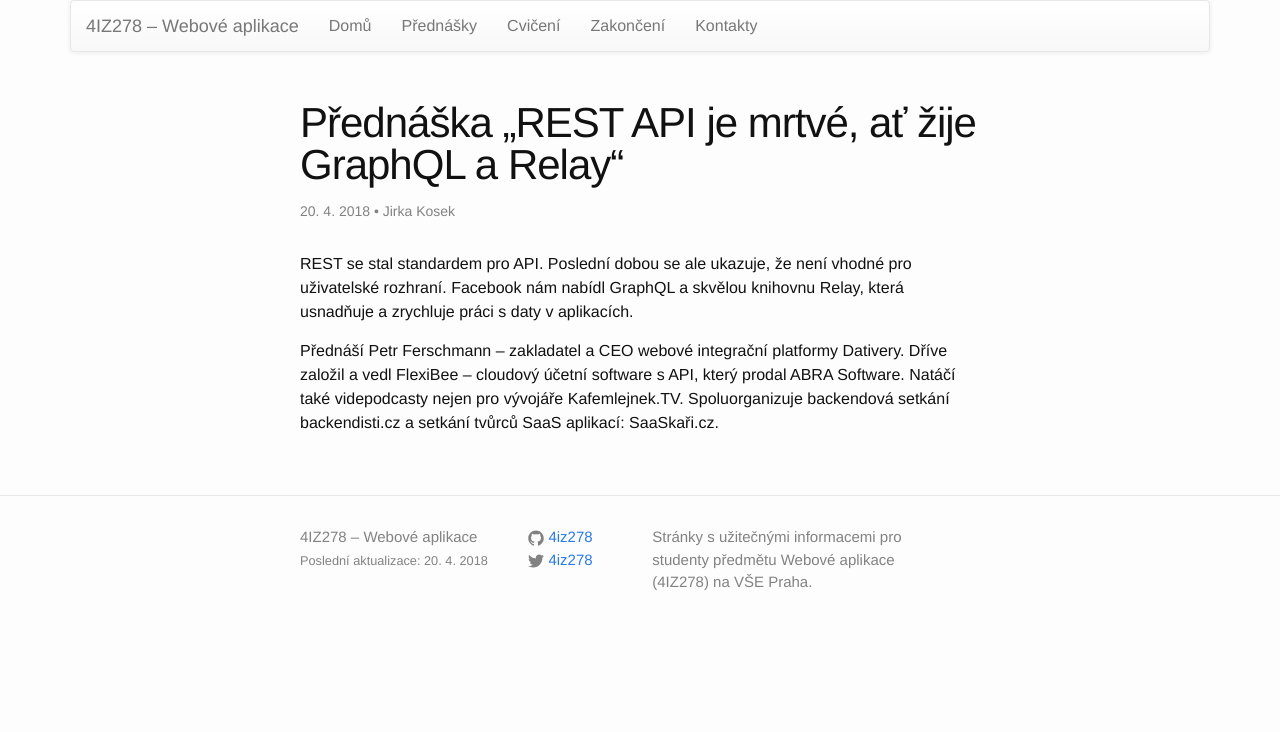
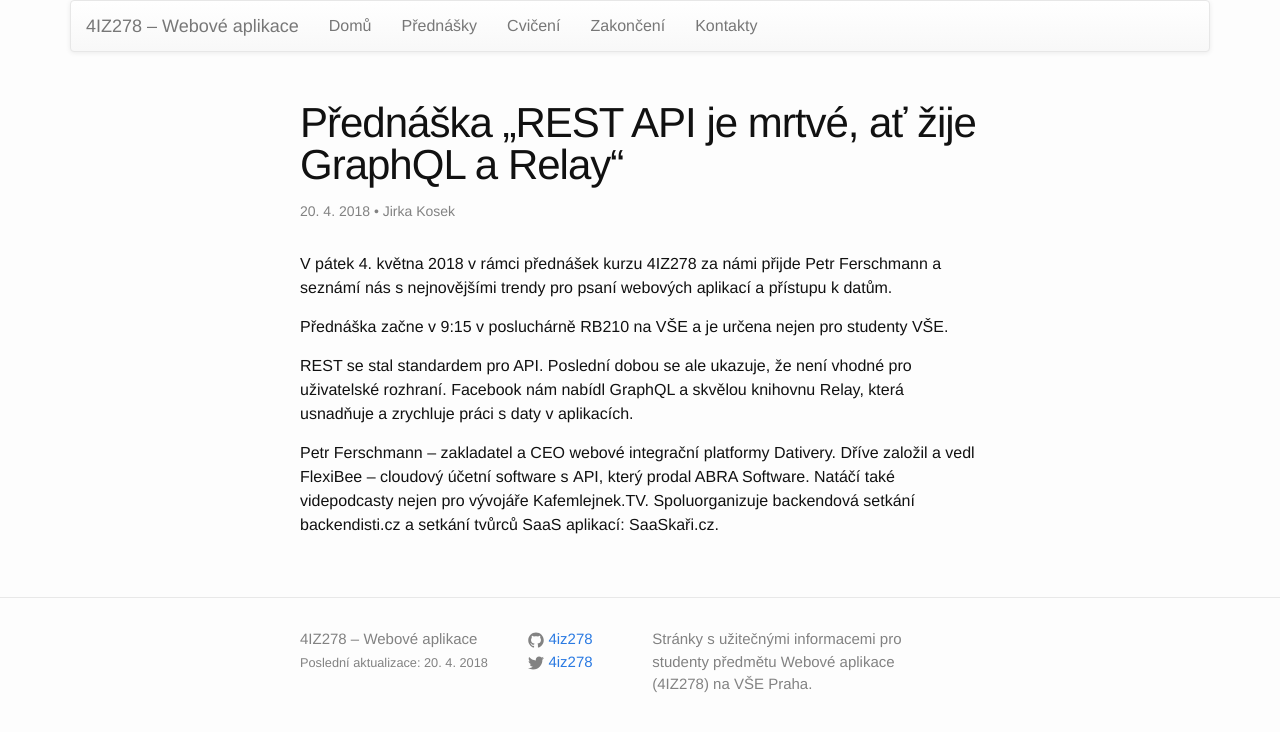
Before and after one commit to 4iz278/4iz278.github.io, a Jekyll site: the page built from _posts/2018-04-20-prednaska-graphql.md, in a window 1280 px wide. Shown: the top 732 px of the page. Built offline with Jekyll 4.4.1, drawn with Linux system fonts in a browser that asks for light colours; nearby versions of some CDN libraries.

Commit message:
Přidán čas a místo

```diff
--- a/_posts/2018-04-20-prednaska-graphql.md
+++ b/_posts/2018-04-20-prednaska-graphql.md
@@ -4,13 +4,19 @@ title: Přednáška „REST API je mrtvé, ať žije GraphQL a Relay“
 author: Jirka Kosek
 ---
 
+V pátek 4. května 2018 v rámci přednášek kurzu 4IZ278 za námi přijde
+Petr Ferschmann a seznámí nás s nejnovějšími trendy pro psaní webových
+aplikací a přístupu k datům.
+
+Přednáška začne v 9:15 v posluchárně RB210 na VŠE a je určena nejen
+pro studenty VŠE.
+
 REST se stal standardem pro API. Poslední dobou se ale ukazuje, že
 není vhodné pro uživatelské rozhraní. Facebook nám nabídl GraphQL a
-skvělou knihovnu Relay, která usnadňuje a zrychluje práci s daty v
-aplikacích.
+skvělou knihovnu Relay, která usnadňuje a zrychluje práci s daty v aplikacích.
 
-Přednáší Petr Ferschmann – zakladatel a CEO webové integrační
-platformy Dativery. Dříve založil a vedl FlexiBee – cloudový účetní
-software s API, který prodal ABRA Software. Natáčí také videpodcasty
-nejen pro vývojáře Kafemlejnek.TV. Spoluorganizuje backendová setkání
+Petr Ferschmann – zakladatel a CEO webové integrační platformy
+Dativery. Dříve založil a vedl FlexiBee – cloudový účetní software
+s API, který prodal ABRA Software. Natáčí také videpodcasty nejen pro
+vývojáře Kafemlejnek.TV. Spoluorganizuje backendová setkání
 backendisti.cz a setkání tvůrců SaaS aplikací: SaaSkaři.cz.
```
